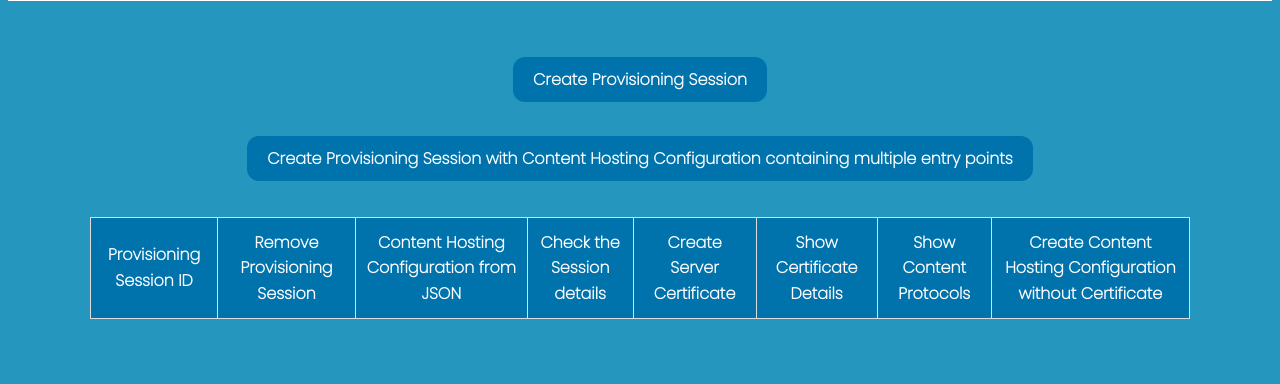
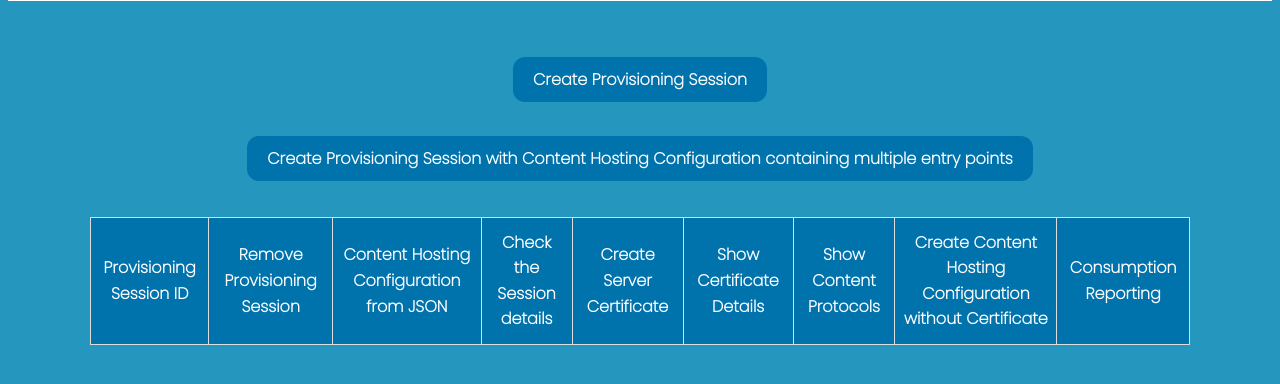
Before and after one commit to 5G-MAG/rt-5gms-application-provider, a Flask app: page / in a window 1280 px wide. Shown: the part 315-699 px from the top of the page. Run offline with Flask 3, Linux system fonts and the light colour scheme; lists and menus that the app fills with data are empty; some libraries are stand-ins or nearby versions.

Commit message:
Set consumption reporing implemented

```diff
--- a/m1-user-interface.py
+++ b/m1-user-interface.py
@@ -208,6 +208,29 @@ def get_chc_without_certificate():
         return jsonify(message=f"Failed to set stream from Big-Buck-Bunny JSON for session {provisioning_session_id}. Error: {result.stderr}"), 500
 
 
+# Set consumption reporting
+@app.route('/set_consumption_reporting', methods=['POST'])
+def set_consumption_reporting():
+    provisioning_session_id = request.json.get('prov-session-id', None)
+
+    if not provisioning_session_id:
+        return jsonify(message="Please enter a session ID."), 400
+
+    result = subprocess.run([os.path.join(home_dir, 'rt-5gms-application-function/install/bin/m1-session'),
+                            "set-consumption-reporting",
+                            "-p",
+                            provisioning_session_id,
+                            "-i 10",
+                            "-s 1",
+                            "-l -A"],
+                            capture_output=True,
+                            text=True)
+    if result.returncode == 0:
+        return jsonify(message=f"Consumption reporting activated for session {provisioning_session_id}."), 200
+    else:
+        return jsonify(message=f"Failed to activate consumption reporting for session {provisioning_session_id}. Error: {result.stderr}"), 500
+
+
 
 
 if __name__ == '__main__':
--- a/static/m1-user-interface.js
+++ b/static/m1-user-interface.js
@@ -2,8 +2,17 @@
   const response = await fetch('/new_provisioning_session', { method: 'POST' });
   const data = await response.json();
   //alert(data.message);
+  if(!response.ok){
+    Swal.fire({
+      title: 'Application Provider says:',
+      text: 'Failed to create new session. Make sure that AF is running!',
+      icon: 'error',
+      confirmButtonText: 'OK'
+    });
+    return;
+  }
   Swal.fire({
-    title: 'M1 Application Provider says:',
+    title: 'Application Provider says:',
     text: data.message,
     icon: 'success',
     confirmButtonText: 'OK'
@@ -19,6 +28,7 @@
   let cell6 = row.insertCell(5);
   let cell7 = row.insertCell(6);
   let cell8 = row.insertCell(7);
+  let cell9 = row.insertCell(8);
   cell1.innerHTML = data.session_id;
   cell2.innerHTML = `<button onclick="deleteProvisioningSession('${data.session_id}')">Delete</button>`;
   cell3.innerHTML = `<button onclick="createChcFromJson('${data.session_id}')">Create</button>`;
@@ -27,6 +37,7 @@
   cell6.innerHTML = data.certificate_id ? `<button onclick="showCertificateDetails('${data.session_id}', '${data.certificate_id}')">Show</button>` : 'Not yet created';
   cell7.innerHTML = `<button onclick="listContentProtocols('${data.session_id}')">Show</button>`;
   cell8.innerHTML = `<button onclick="getChcWithoutCertificate('${data.session_id}')">Create</button>`;
+  cell9.innerHTML = `<button onclick="setConsumptionReporting('${data.session_id}')">Set</button>`;
 
   localStorage.setItem(
     data.session_id,
@@ -111,6 +122,15 @@
 const response = await fetch('/chc_multiple_entry_points', { method: 'POST' });
 const data = await response.json();
 //alert(data.message);
+if(!response.ok){
+  Swal.fire({
+    title: 'Application Provider says:',
+    text: 'Failed to create new session. Make sure that AF is running!',
+    icon: 'error',
+    confirmButtonText: 'OK'
+  });
+  return;
+}
 Swal.fire({
   title: 'M1 Application Provider says:',
   text: data.message,
@@ -127,6 +147,7 @@
 let cell6 = row.insertCell(5);
 let cell7 = row.insertCell(6);
 let cell8 = row.insertCell(7);
+let cell9 = row.insertCell(8);
 cell1.innerHTML = data.session_id;
 cell2.innerHTML = `<button onclick="deleteProvisioningSession('${data.session_id}')">Delete</button>`;
 cell3.innerHTML = `<button onclick="createChcFromJson('${data.session_id}')">Create</button>`;
@@ -135,6 +156,7 @@
 cell6.innerHTML = data.certificate_id ? `<button onclick="showCertificateDetails('${data.session_id}', '${data.certificate_id}')">Show</button>` : 'Not yet created';
 cell7.innerHTML = `<button onclick="listContentProtocols('${data.session_id}')">Show</button>`;
 cell8.innerHTML = `<button onclick="getChcWithoutCertificate('${data.session_id}')">Create</button>`;
+cell9.innerHTML = `<button onclick="setConsumptionReporting('${session_id}')">Set</button>`;
 
 localStorage.setItem(
   data.session_id,
@@ -244,6 +266,24 @@
 alert(data.message);
 }
 
+async function setConsumptionReporting(session_id) {
+  const response = await fetch('/set_consumption_reporting', {
+    method: 'POST',
+    headers: {
+      'Content-Type': 'application/json'
+    },
+    body: JSON.stringify({ 'prov-session-id': session_id })
+  });
+  const data = await response.json();
+  //alert(data.message);
+  Swal.fire({
+    title: 'Application Provider says:',
+    text: data.message,
+    icon: 'success',
+    confirmButtonText: 'OK'
+  });
+  }
+
 window.onload = function() {
 let session_table = document.getElementById('session_table');
 for (let i = 0; i < localStorage.length; i++) {
@@ -258,6 +298,7 @@
   let cell6 = row.insertCell(5);
   let cell7 = row.insertCell(6);
   let cell8 = row.insertCell(7);
+  let cell9 = row.insertCell(8);
   cell1.innerHTML = session_id;
   cell2.innerHTML = `<button onclick="deleteProvisioningSession('${session_id}')">Delete</button>`;
   cell3.innerHTML = `<button onclick="createChcFromJson('${session_id}')">Create</button>`;
@@ -274,5 +315,6 @@
     cell7.innerHTML = 'Not yet created';
   }
   cell8.innerHTML = `<button onclick="getChcWithoutCertificate('${session_id}')">Create</button>`;
+  cell9.innerHTML = `<button onclick="setConsumptionReporting('${session_id}')">Set</button>`;
 }
 }
--- a/templates/index.html
+++ b/templates/index.html
@@ -30,6 +30,7 @@
         <th>Show Certificate Details</th>
         <th>Show Content Protocols</th>
         <th>Create Content Hosting Configuration without Certificate</th>
+        <th>Consumption Reporting</th>
       </tr>
     </thead>
     <tbody>
```
